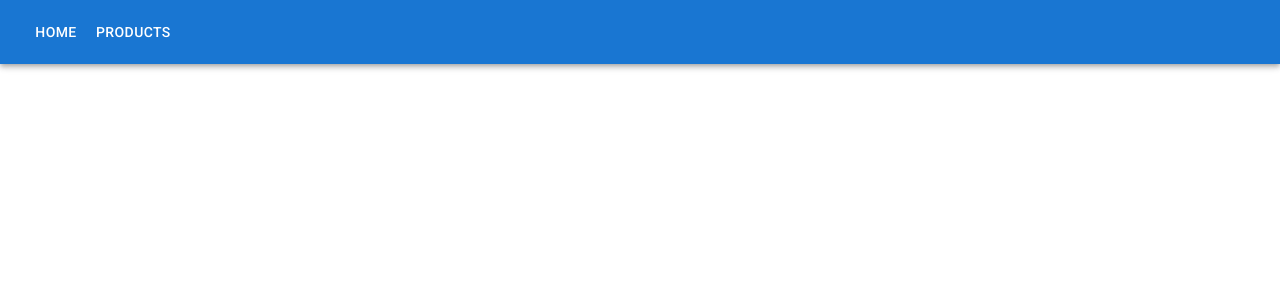
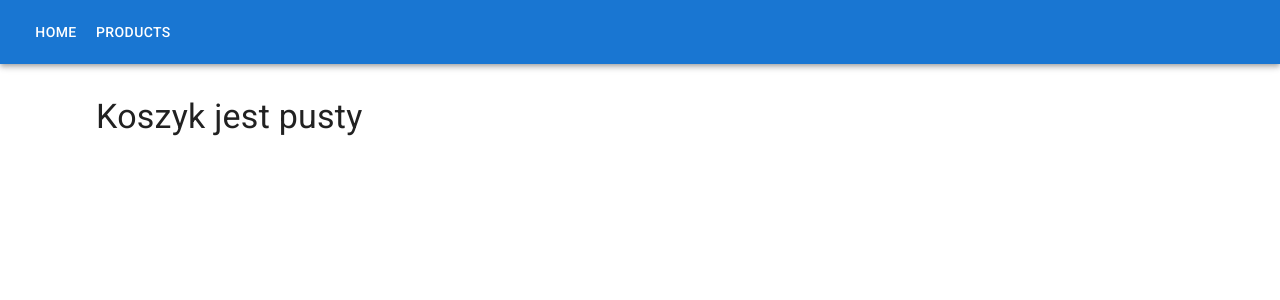
Before and after one commit to Morritz/droplabs-products, a React (Vite) app: page /cart in a window 1280 px wide. Shown: the top 300 px of the page. Built offline with nearby package versions, Linux system fonts and the light colour scheme; some icons are missing.

Commit message:
add empty cart message

```diff
--- a/src/pages/CartPage.tsx
+++ b/src/pages/CartPage.tsx
@@ -1,16 +1,17 @@
-import { Box, Container } from "@mui/material";
+import { Box, Container, Typography } from "@mui/material";
 import { useCart } from "../store";
 import { ProductCardCart } from "../components/ProductCardCart";
 
 export function CartPage() {
     const cart = useCart((state) => state.cart);
     const data = Object.values(cart);
+    const cartIsNotEmpty = data.length > 0;
     return (
         <Container>
             <Box padding={4} gap={4} display={"flex"} flexDirection={"column"}>
-                {data.map((cartItem) => (
+                {cartIsNotEmpty ? data.map((cartItem) => (
                     <ProductCardCart key={cartItem.id} cartItem={cartItem} />
-                ))}
+                )) : <Typography variant="h4">Koszyk jest pusty</Typography>}
             </Box>
         </Container>
     );
```
